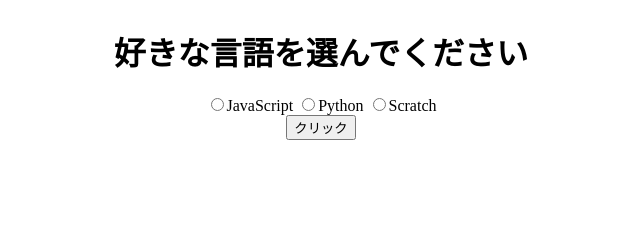
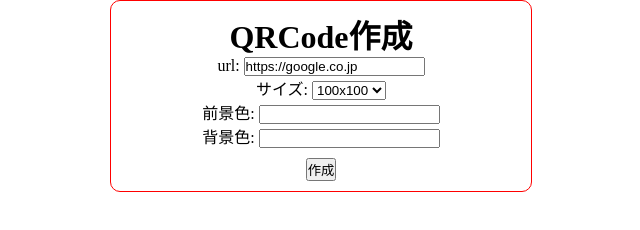
Before and after one commit to iteenfk/iteenmw, a plain HTML site: page index.html in a window 1280 px wide. Shown: the whole page, without its empty margins (319-959 px from the left). Drawn offline with Linux system fonts and the light colour scheme.

Commit message:
Add files via upload

```diff
--- a/index.html
+++ b/index.html
@@ -1,64 +1,75 @@
-<html>
+<!DOCTYPE html>
+<html lang="ja">
 <head>
-  <title>ラジオボタンアプリ</title>
+    <meta charset="UTF-8">
+    <meta name="viewport" content="width=device-width, initial-scale=1.0">
+    <title>11-23QRコード</title>
+    <script src="https://cdn.rawgit.com/davidshimjs/qrcodejs/gh-pages/qrcode.min.js"></script>
     <style>
-    body {
+        *{
+            padding: 0;
+            margin: 0;
+        }
+        .input_c{
             text-align: center;
-      padding: 20px;
+            border: 1px solid red;
+            width: 400px;
+            margin: auto;
+            padding: 10px;
+            border-radius: 10px;
+        }
+        #output_id{
+            display: flex;
+            justify-content: center;
+            margin-top: 10px;
+        }
+        #size,#fore,#back{
+            width: 80px;
+        }
+        button{
+            margin-top: 10px;
         }
     </style>
 </head>
 <body>
-
-  <h1>好きな言語を選んでください</h1>
-
-  <input type="radio" name="language" value="JavaScript">JavaScript
-
-  <input type="radio" name="language" value="Python">Python
-
-  <input type="radio" name="language" value="Scratch">Scratch
-
-  <br><button onclick="btn()">クリック</button>
-
+    <div class="input_c">
+        <h1>QRCode作成</h1>
+        url: <input type="text" id="url_id" value="https://google.co.jp"> <br>
+        サイズ: <select name="" id="size_id">
+                    <option value="100">100x100</option>
+                    <option value="200">200x200</option>
+                    <option value="300">300x300</option>
+                </select><br>
+        前景色: <input type="text" id="fore_id"> <br>
+        背景色: <input type="text" id="back_id"> <br>
+        <button onclick="btn()">作成</button>
+    </div>
     <div id="output_id"></div>
-  <div id="img_id"></div>
 
     <script>
-
+        "use strict";
         function btn(){
             const output = document.getElementById("output_id");
-       const languages = document.getElementsByName("language");
-       const img = document.getElementById("img_id");
+            const url = document.getElementById("url_id").value;
+            const size = document.getElementById("size_id").value;
+            const fore = document.getElementById("fore_id").value;
+            const back = document.getElementById("back_id").value;
 
-       for (let i = 0; i <= 2; i++){
-       if (languages[i].checked == true){
-            const language = languages[i].value;
-            // output.textContent = `好きな言語は${language}です。`;
-            output.textContent = "好きな言語は"+language+"です。";
-
-            addImage(language, img)
+            if (url != "" && size != "" && fore != "" && back != ""){
+                const option = {
+                    text:url,
+                    width:size,
+                    height:size,
+                    colorDark:fore,
+                    colorLight:back
                 }
 
+                new QRCode(output,option)
+                document.getElementById("url_id").value = "";
+                document.getElementById("size_id").value = "";
+                document.getElementById("fore_id").value = "";
+                document.getElementById("back_id").value = "";
             }
-      }
-
-     function addImage(language, img){
-        let src = "";
-        if (language == "JavaScript"){
-           src = "javascript.png";
-        }
-        if (language == "Python"){
-           src = "python.png";
-        }
-        if (language == "Scratch"){
-           src = "scratch.jpg";
-        }
-
-        const image = document.createElement("img");
-        image.src = src;
-        image.width = 300;
-        img.innerHTML = "";
-        img.appendChild(image);
         }
     </script>
 </body>
```
Lines whose indentation alone changed are shown as unchanged.
